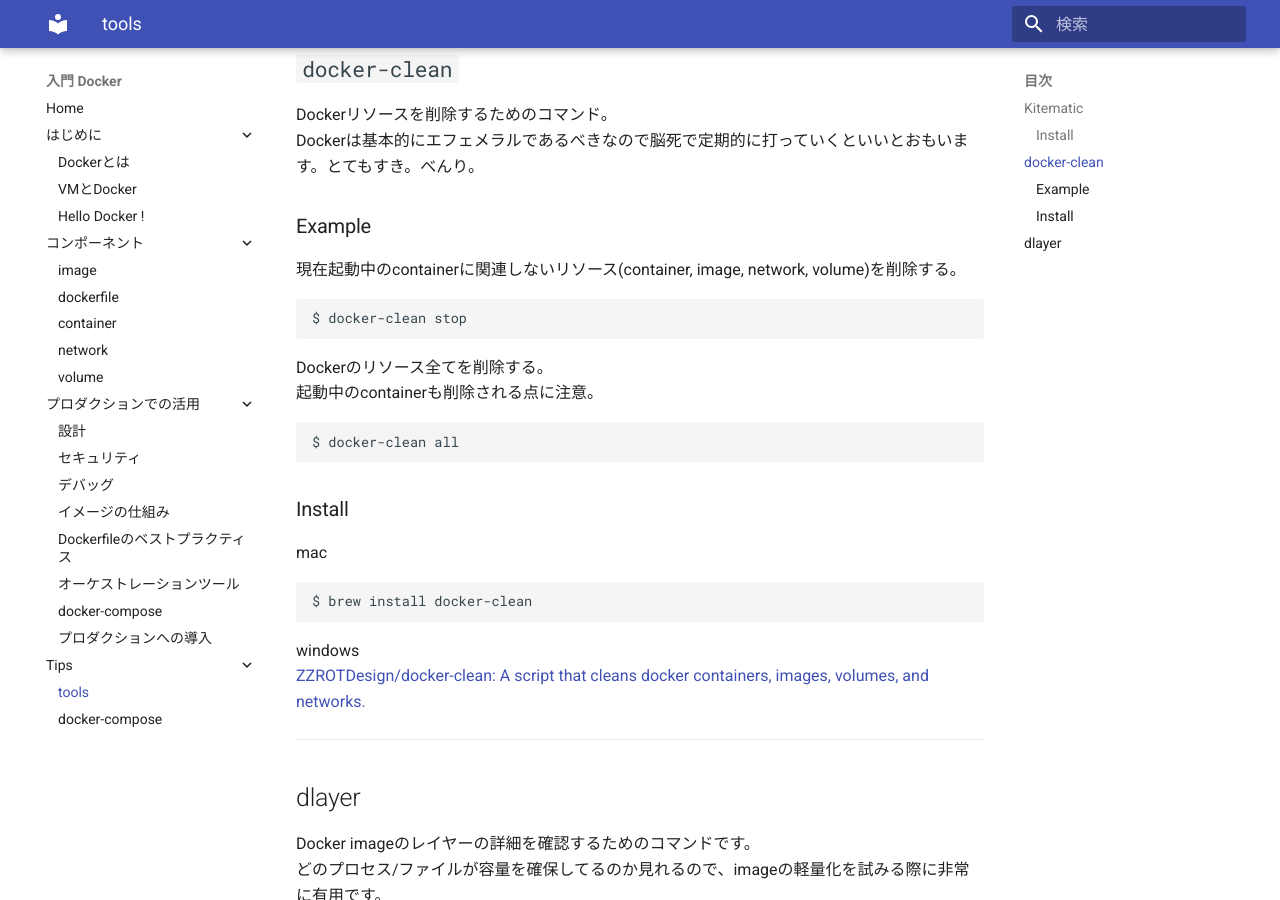
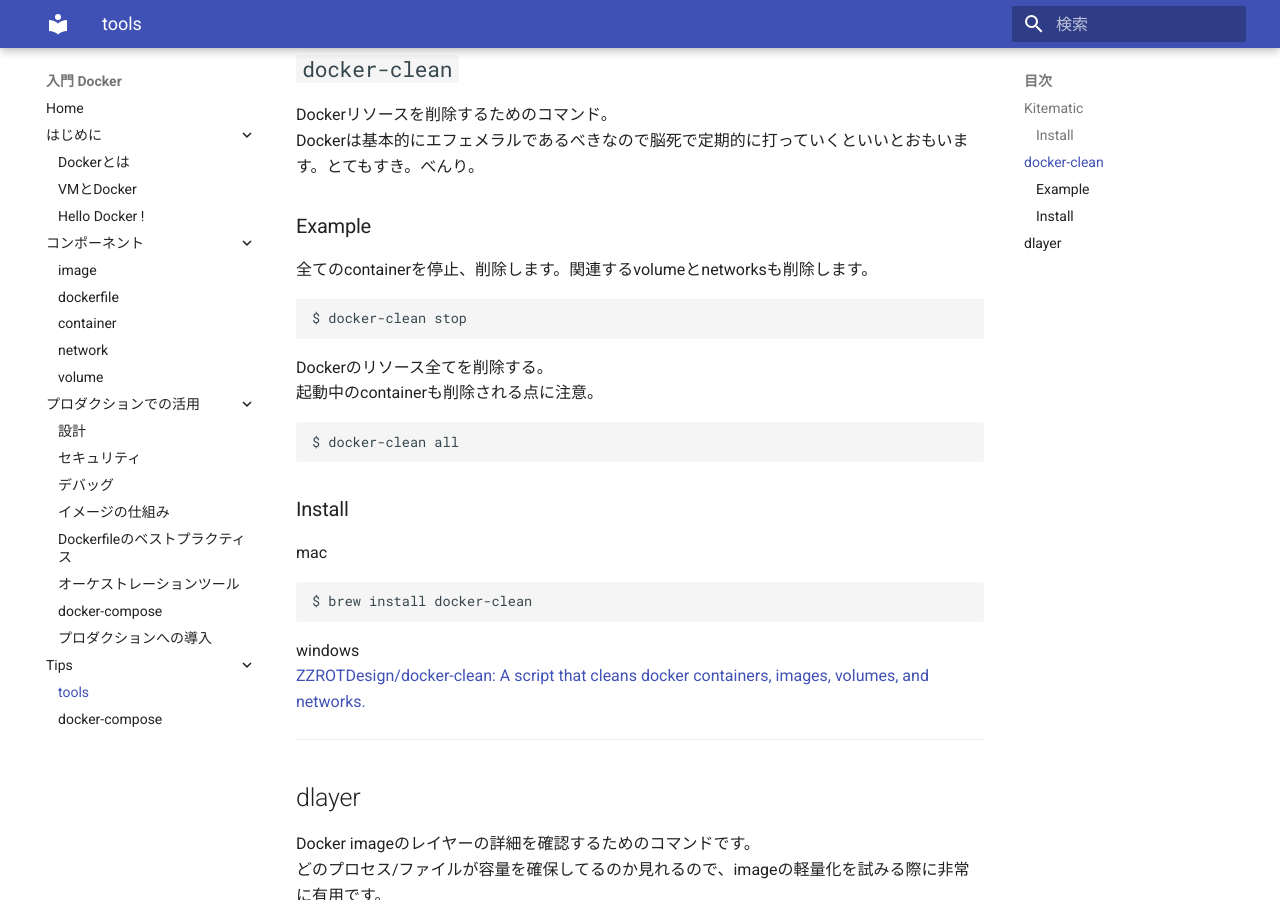
Before and after one commit to y-ohgi/introduction-docker, an MkDocs documentation site: the page built from docs/4_tips/tools.md, in a window 1280 px wide and 900 px high, scrolled down 1094 px. Built offline with MkDocs 1.6.1 and Material for MkDocs 9.7.7, drawn with Linux system fonts in a browser that asks for light colours.

Commit message:
correct description about docker-clean stop.

````diff
--- a/docs/4_tips/tools.md
+++ b/docs/4_tips/tools.md
@@ -22,7 +22,7 @@ Dockerリソースを削除するためのコマンド。
 Dockerは基本的にエフェメラルであるべきなので脳死で定期的に打っていくといいとおもいます。とてもすき。べんり。
 
 ### Example
-現在起動中のcontainerに関連しないリソース(container, image, network, volume)を削除する。
+全てのcontainerを停止、削除します。関連するvolumeとnetworksも削除します。
 ```
 $ docker-clean stop
 ```
````
